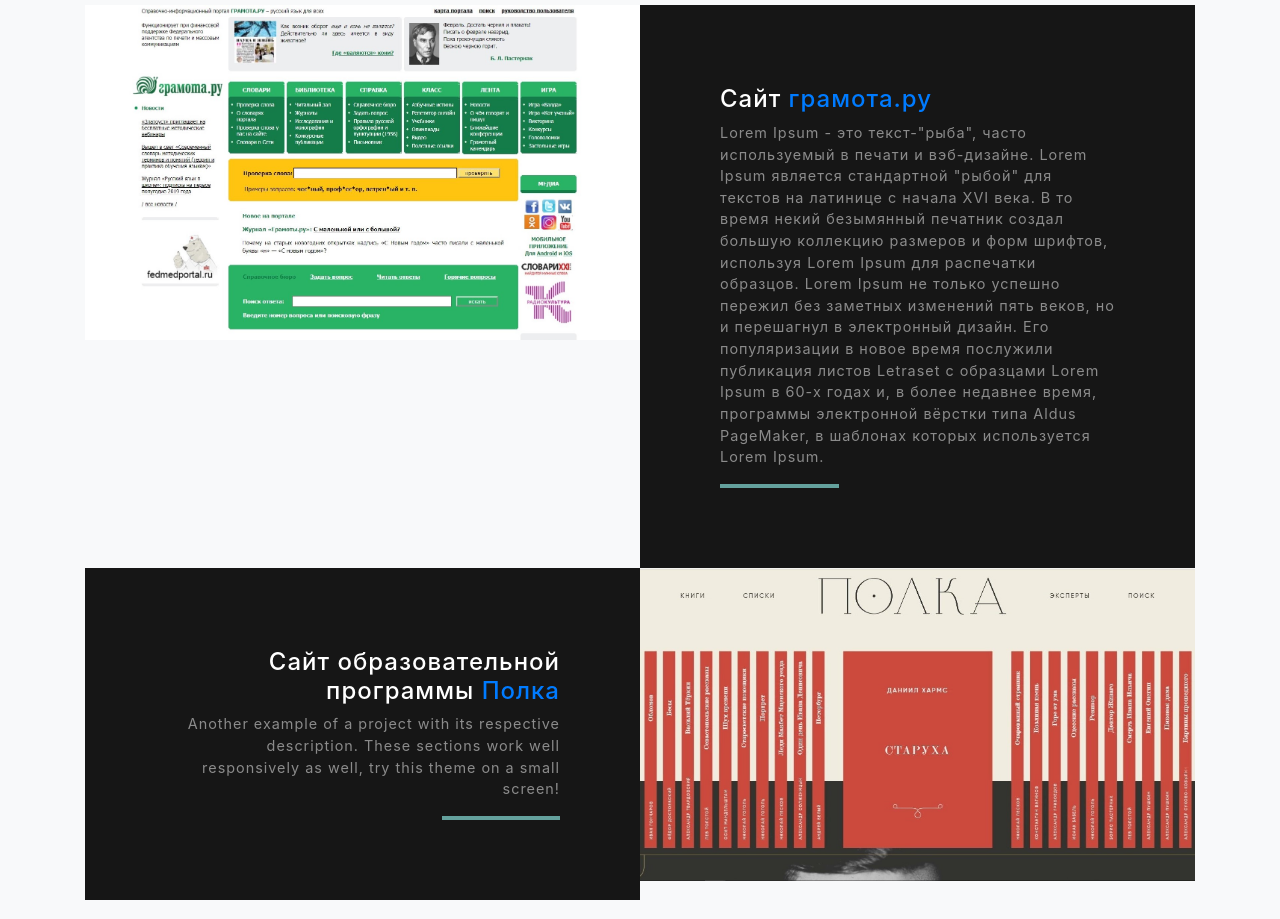
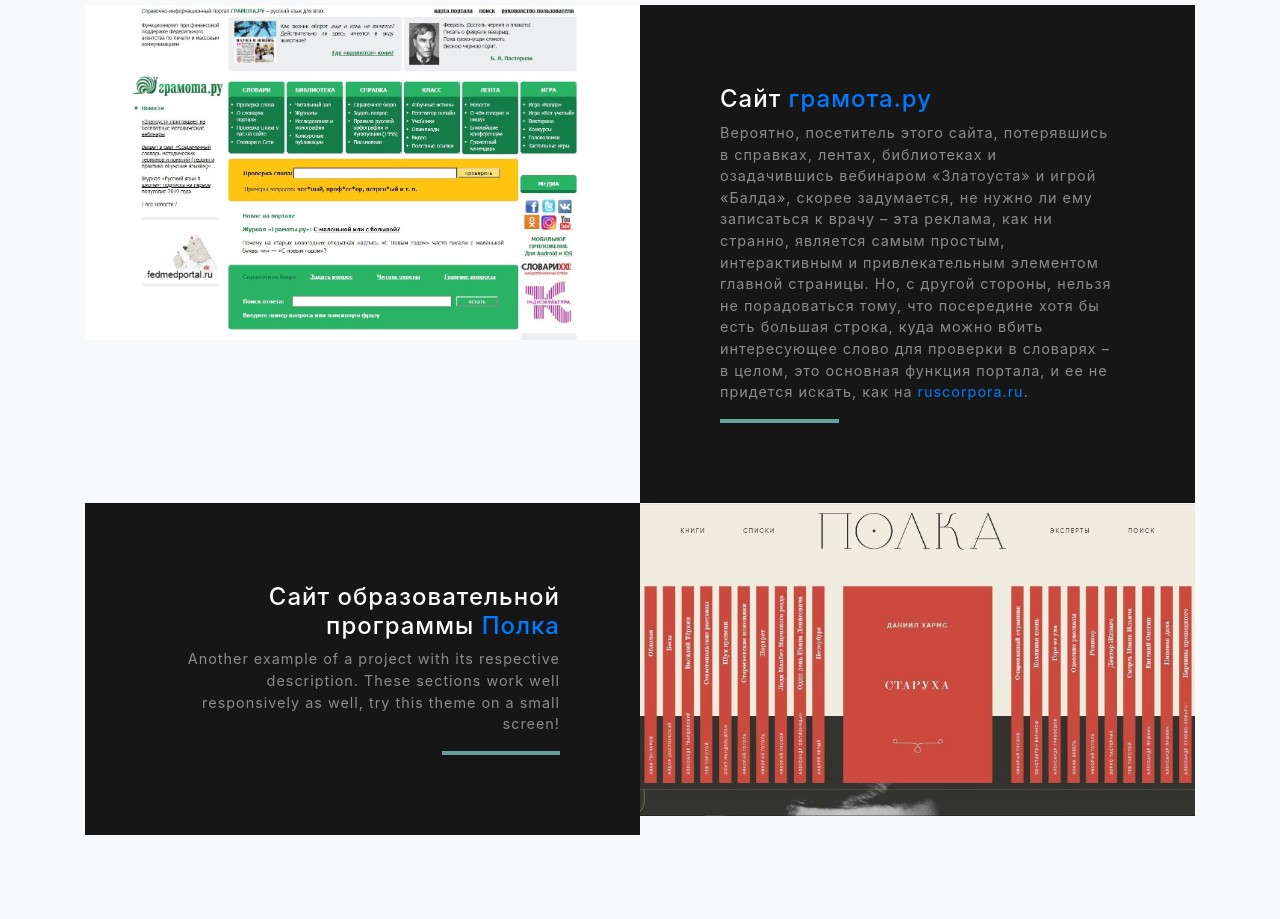
Before and after one commit to verasayapina/sayvera, a website with bundled scripts: page index.html in a window 1280 px wide. Shown: the part 2500-3419 px from the top of the page. Built offline with nearby package versions, Linux system fonts and the light colour scheme.

Commit message:
Update index.html

```diff
--- a/index.html
+++ b/index.html
@@ -101,7 +101,7 @@
               <div class="d-flex h-100">
                 <div class="project-text w-100 my-auto text-center text-lg-left">
                   <h4 class="text-white">Сайт <a href="http://gramota.ru/">грамота.ру</a></h4>
-                  <p class="mb-0 text-white-50">Lorem Ipsum - это текст-"рыба", часто используемый в печати и вэб-дизайне. Lorem Ipsum является стандартной "рыбой" для текстов на латинице с начала XVI века. В то время некий безымянный печатник создал большую коллекцию размеров и форм шрифтов, используя Lorem Ipsum для распечатки образцов. Lorem Ipsum не только успешно пережил без заметных изменений пять веков, но и перешагнул в электронный дизайн. Его популяризации в новое время послужили публикация листов Letraset с образцами Lorem Ipsum в 60-х годах и, в более недавнее время, программы электронной вёрстки типа Aldus PageMaker, в шаблонах которых используется Lorem Ipsum.</p>
+                  <p class="mb-0 text-white-50">Вероятно, посетитель этого сайта, потерявшись в справках, лентах, библиотеках и озадачившись вебинаром «Златоуста» и игрой «Балда», скорее задумается, не нужно ли ему записаться к врачу – эта реклама, как ни странно, является самым простым, интерактивным и привлекательным элементом главной страницы. Но, с другой стороны, нельзя не порадоваться тому, что посередине хотя бы есть большая строка, куда можно вбить интересующее слово для проверки в словарях – в целом, это основная функция портала, и ее не придется искать, как на <a href=" http://www.ruscorpora.ru/"> ruscorpora.ru</a>.</p>
                   <hr class="d-none d-lg-block mb-0 ml-0">
                 </div>
               </div>
```
